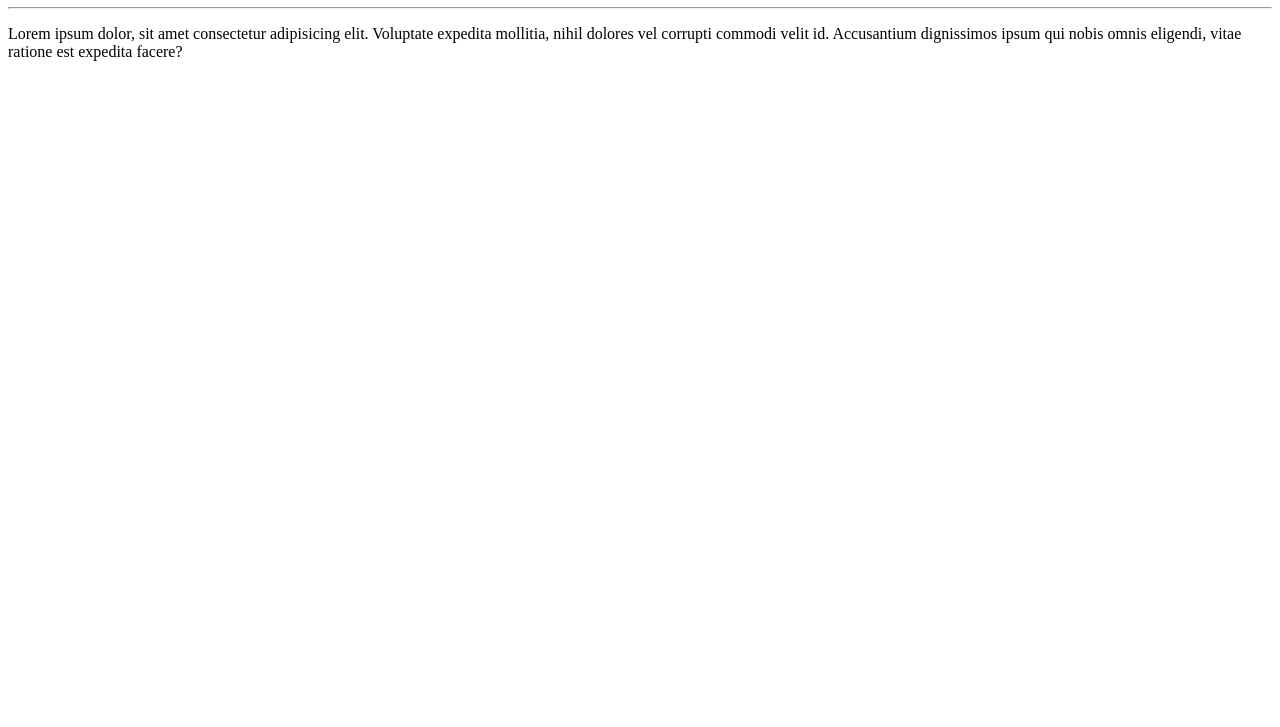
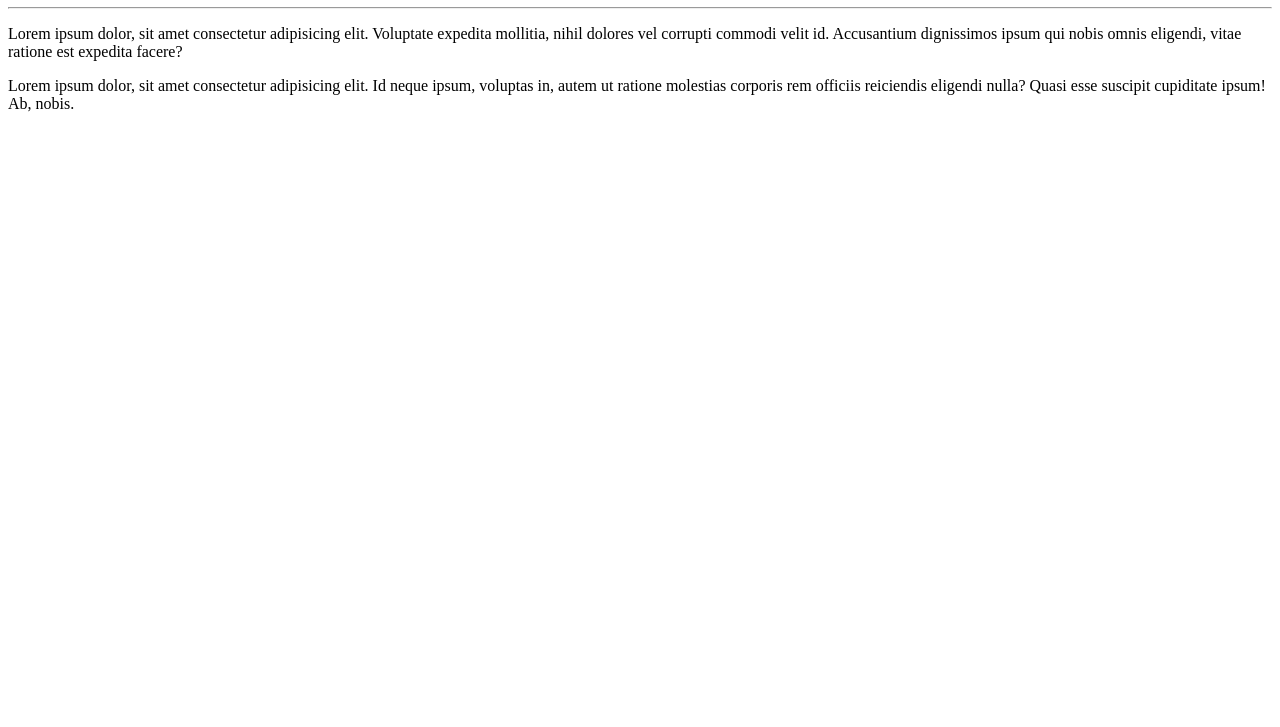
Before and after one commit to geovana-vf/Ola-Mundo, a plain HTML site: page site-exemplo/index.html in a window 1280 px wide. Shown: the part 73-800 px from the top of the page. Drawn offline with Linux system fonts and the light colour scheme.

Commit message:
adicionei um parágrafo

```diff
--- a/site-exemplo/index.html
+++ b/site-exemplo/index.html
@@ -12,5 +12,6 @@
     <p>Lorem ipsum dolor, sit amet consectetur adipisicing elit.
         Voluptate expedita mollitia, nihil dolores vel corrupti commodi velit id.
         Accusantium dignissimos ipsum qui nobis omnis eligendi, vitae ratione est expedita facere?</p>
-</body>
+        <p>Lorem ipsum dolor, sit amet consectetur adipisicing elit. Id neque ipsum, voluptas in, autem ut ratione molestias corporis rem officiis reiciendis eligendi nulla? Quasi esse suscipit cupiditate ipsum! Ab, nobis.</p>
+    </body>
 </html>
```
